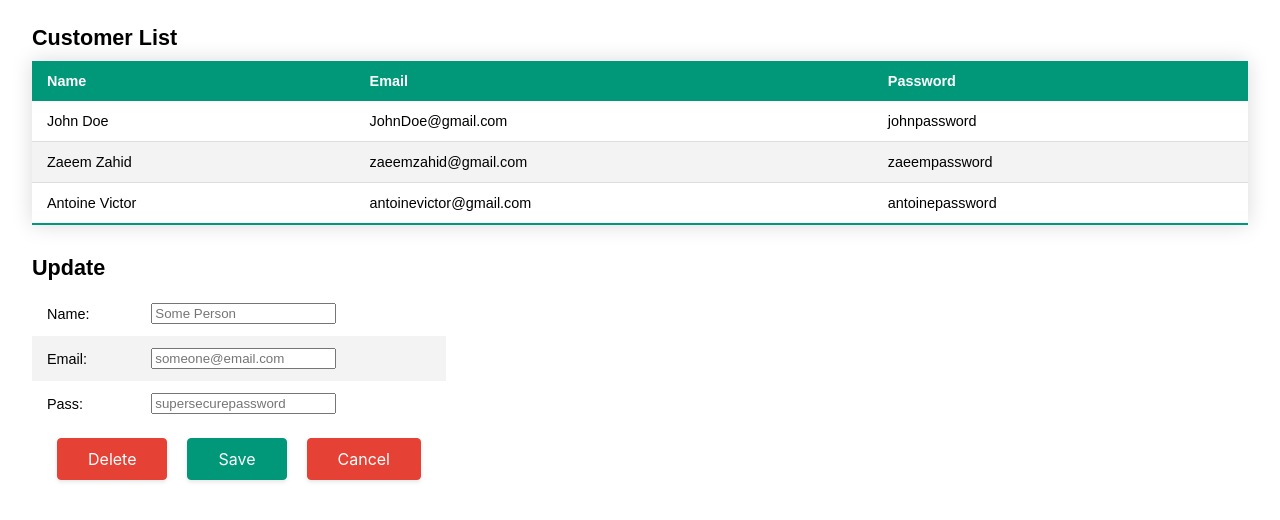
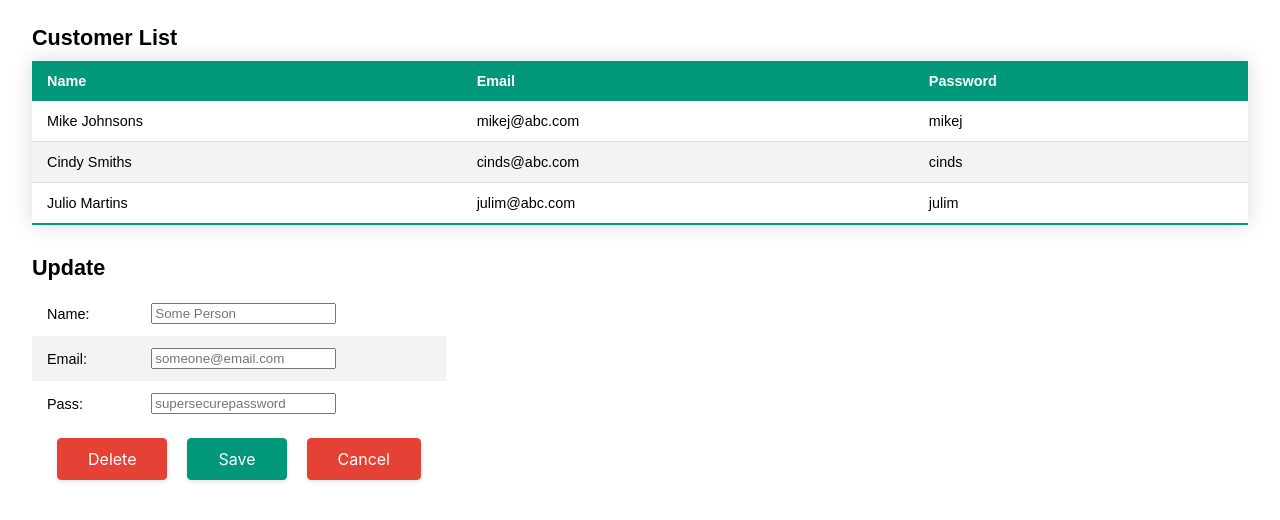
Before and after one commit to zaeemadp/front-end-app, a React (Create React App) app: page / in a window 1280 px wide. Shown: the top 520 px of the page. Built offline with nearby package versions, Linux system fonts and the light colour scheme.

Commit message:
update: memdb implementation for dynamic data

```diff
--- a/src/App.js
+++ b/src/App.js
@@ -1,28 +1,19 @@
 import './App.css';
 
-import React, { useState } from 'react';
+import React, { useEffect, useState } from 'react';
+import { deleteById, get, getAll, post, put } from './memdb';
 
 function App() {
   let blankCustomer = {"id": -1, "name": "", "email": "", "password": ""};
+  const [customers, setCustomers] = useState([]);
   const [currentFormSelection, setCurrentFormSelection] = useState(blankCustomer);
 
-  var customers = [
-    {
-      name: "John Doe",
-      email: "JohnDoe@gmail.com",
-      password: "johnpassword"
-    },
-    {
-      name: "Zaeem Zahid",
-      email: "zaeemzahid@gmail.com",
-      password: "zaeempassword"
-    },
-    {
-      name: "Antoine Victor",
-      email: "antoinevictor@gmail.com",
-      password: "antoinepassword"
-    }
-  ];
+  useEffect(() => { getCustomers(); }, []);
+
+  const getCustomers = function () {
+    console.log("in getCustomers()");
+    setCustomers(getAll());
+  }
 
   function onDeleteClick() {
     console.log("in onDeleteClick()");
@@ -34,6 +25,11 @@ function App() {
 
   function onCancelClick() {
     console.log("in onCancelClick()");
+
+    setCurrentFormSelection(blankCustomer);
+    for (let i = 1; i < customers.length + 1; i++) {
+      document.getElementsByTagName("tr")[i].style.fontWeight = "normal";
+    }
   }
 
   const handleListClick = function (customer) {
--- /dev/null
+++ b/src/memdb.js
@@ -0,0 +1,75 @@
+const items = [
+    {
+      "id": 0,
+      "name": "Mike Johnsons",
+      "email": "mikej@abc.com",
+      "password": "mikej"
+    },
+    {
+      "name": "Cindy Smiths",
+      "email": "cinds@abc.com",
+      "password": "cinds",
+      "id": 1
+    },
+    {
+      "name": "Julio Martins",
+      "email": "julim@abc.com",
+      "password": "julim",
+      "id": 2
+    }
+  ]
+
+
+export function getAll(){
+    return items;
+}
+
+export function get(id) {
+    let result = null;
+    for( let item of items){
+        if(item.id === id){
+            result = item;
+        }
+    }
+  return result;
+}
+
+export function deleteById(id) {
+  let arrayIndex = getArrayIndexForId(id);
+  if( arrayIndex >= 0 && arrayIndex < items.length){
+    items.splice(arrayIndex,1);
+  }
+}
+
+export function post(item) {
+  let nextid = getNextId();
+  item.id = nextid;
+  items[items.length] = item;
+}
+
+export function put(id, item) {
+  for( let i = 0; i < items.length; i++){
+    if(items[i].id === id){
+      items[i] = item;
+      return;
+    }
+  }
+}
+
+function getArrayIndexForId(id){
+  for( let i = 0; i < items.length; i++){
+    if(items[i].id === id){
+      return i;
+    }
+  }
+  return -1;
+}
+
+
+function getNextId(){
+  let maxid = 0;
+  for( let item of items){
+    maxid = (item.id > maxid)?item.id:maxid;
+  }
+  return maxid + 1;
+}
```
